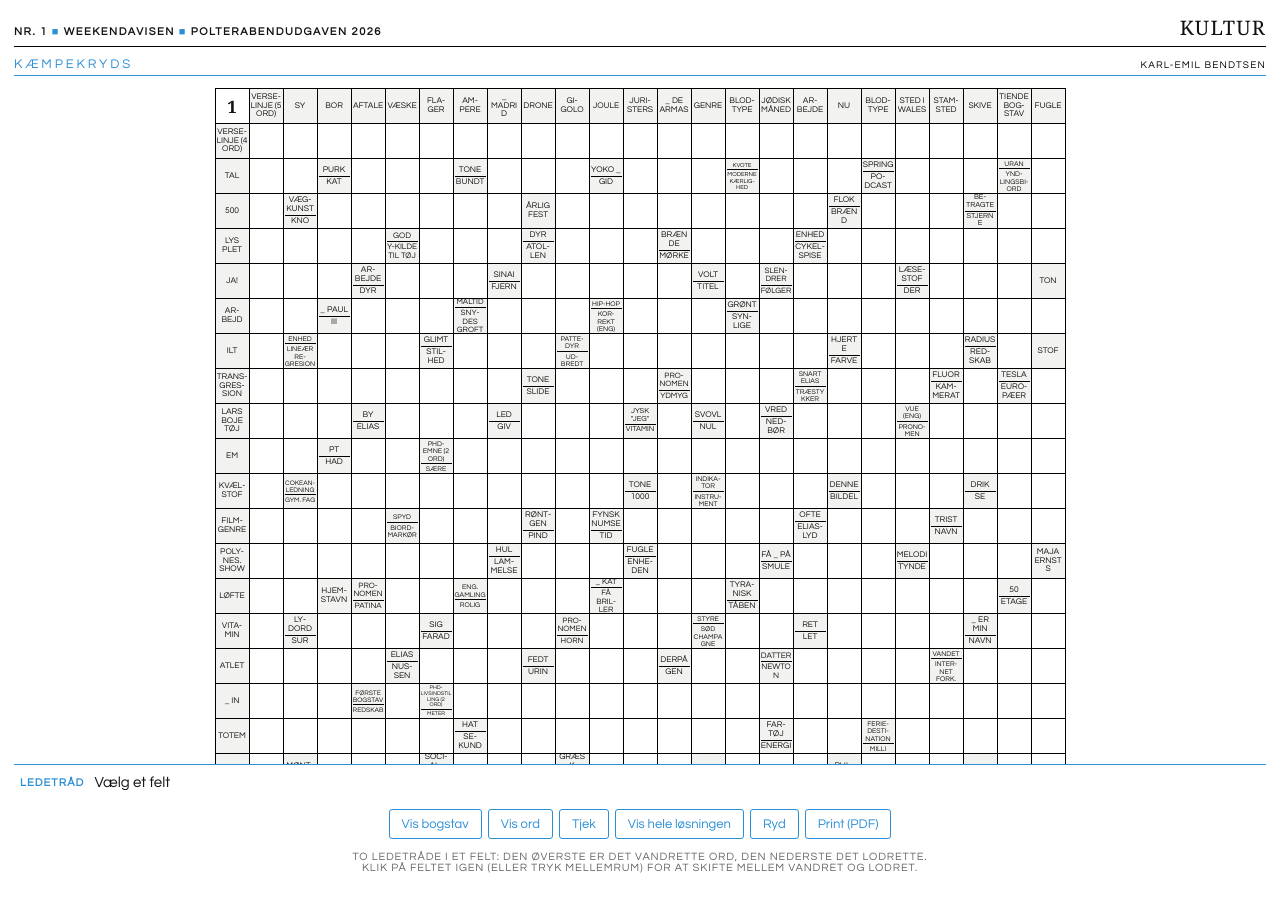
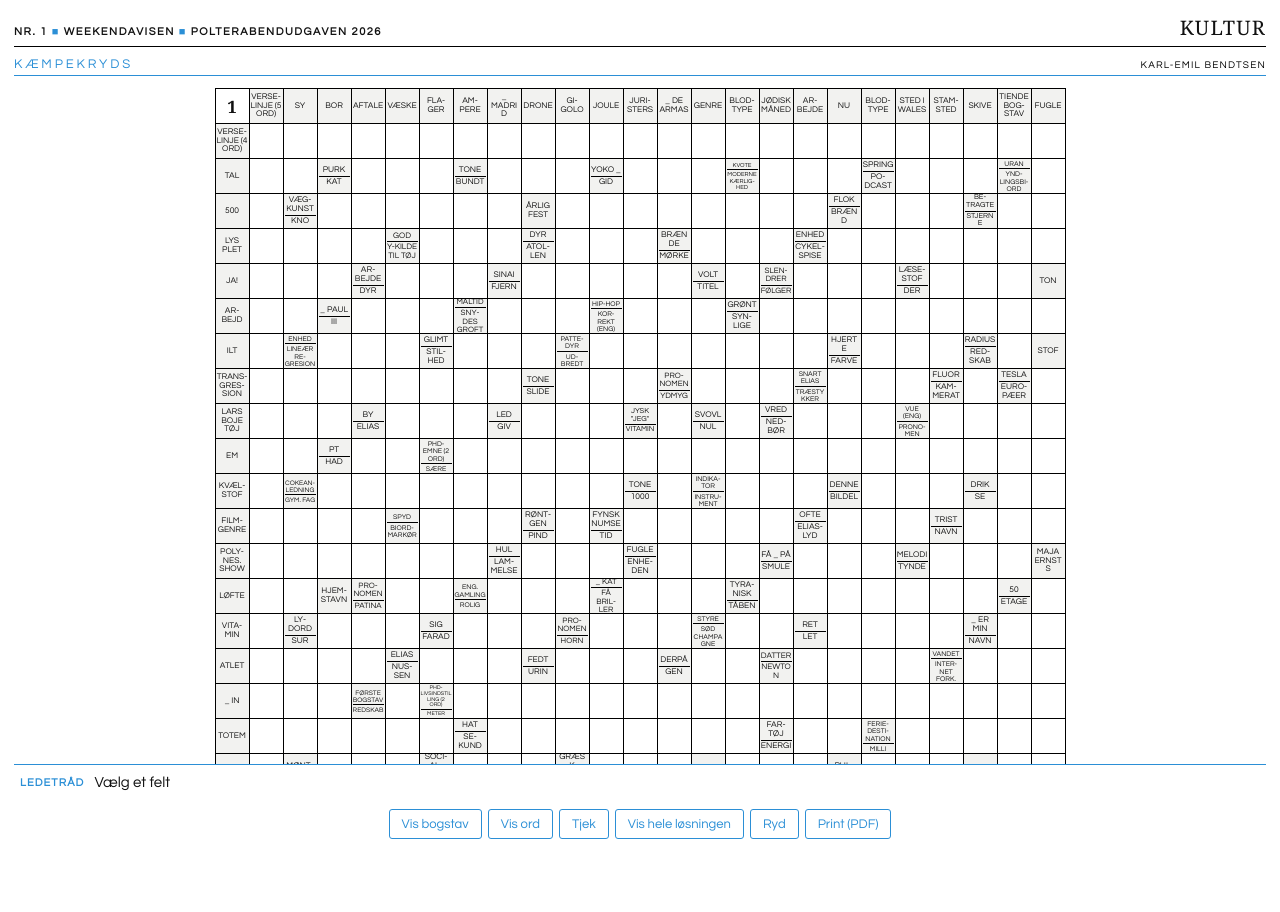
Before and after one commit to karlooorgh/polterabend-kryds, a plain HTML site: page index.html in a window 1280 px wide. Drawn offline with Linux system fonts and the light colour scheme.

Commit message:
Fjern instruktionslinjen under gitteret

```diff
--- a/index.html
+++ b/index.html
@@ -82,9 +82,6 @@
   <button onclick="clearAll()">Ryd</button>
   <a href="polterabend.pdf" target="_blank"><button type="button">Print (PDF)</button></a>
 </div>
-<div class="note">To ledetr&#229;de i et felt: den &#248;verste er det vandrette ord, den nederste det lodrette.<br>
-Klik p&#229; feltet igen (eller tryk mellemrum) for at skifte mellem vandret og lodret.</div>
-
 <div class="cur" id="cur"><b>Ledetr&#229;d</b> <span id="curtext">V&#230;lg et felt</span></div>
 
 <script>
```
